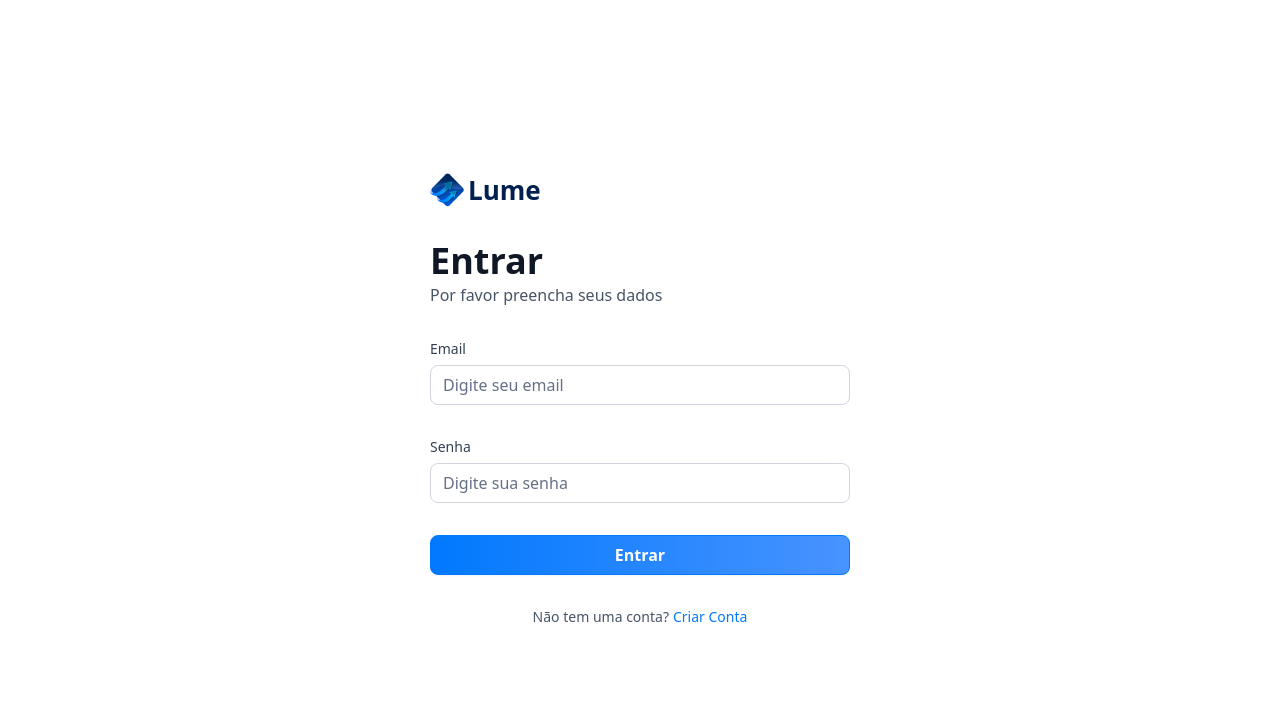
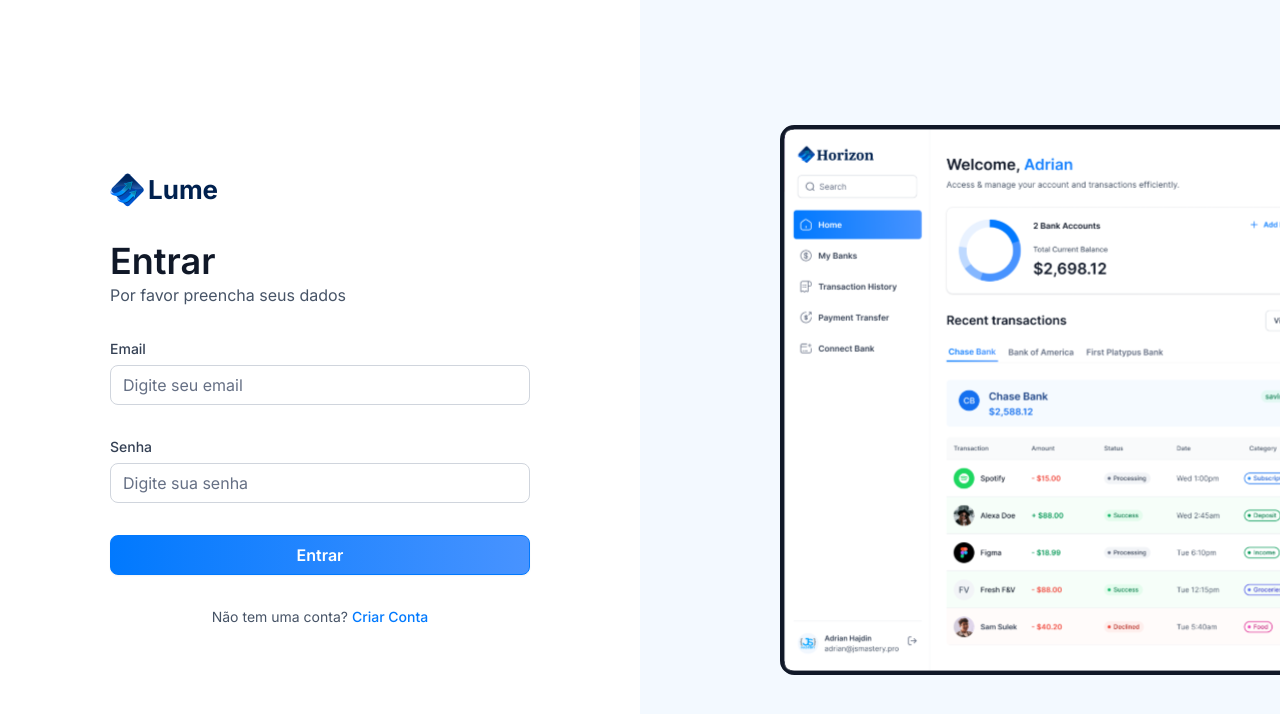
Before and after one commit to SrDev-Henrique/Lume, a Next.js app: page /sign-in in a window 1280 px wide. Shown: the top 714 px of the page. Built offline with nearby package versions, Linux system fonts and the light colour scheme.

Commit message:
Add Image to sign-in and sign-up pages

```diff
--- a/app/(auth)/layout.tsx
+++ b/app/(auth)/layout.tsx
@@ -1,11 +1,18 @@
+import Image from "next/image";
+
 export default function RootLayout({
   children,
 }: Readonly<{
   children: React.ReactNode;
 }>) {
   return (
-    <main>
+    <main className='flex mid-h-screen w=full justify-between font-inter'>
       {children}
+      <div className='auth-asset'>
+        <div >
+          <Image src='/icons/auth-image.svg' alt='auth image' width={500} height={500} />
+        </div>
+      </div>
     </main>
   );
 }
--- a/app/(root)/layout.tsx
+++ b/app/(root)/layout.tsx
@@ -2,6 +2,7 @@ import Sidebar from "@/components/Sidebar";
 import Image from "next/image";
 import MobileNav from "@/components/MobileNav";
 import { getLoggedInUser } from "@/lib/actions/user.actions";
+import { redirect } from "next/navigation";
 
 export default async function RootLayout({
   children,
@@ -9,6 +10,8 @@ export default async function RootLayout({
   children: React.ReactNode;
 }>) {
   const loggedIn = await getLoggedInUser();
+
+  if (!loggedIn) redirect("/sign-in");
 
   return (
     <main className="flex h-screen w-full font-inter">
```
